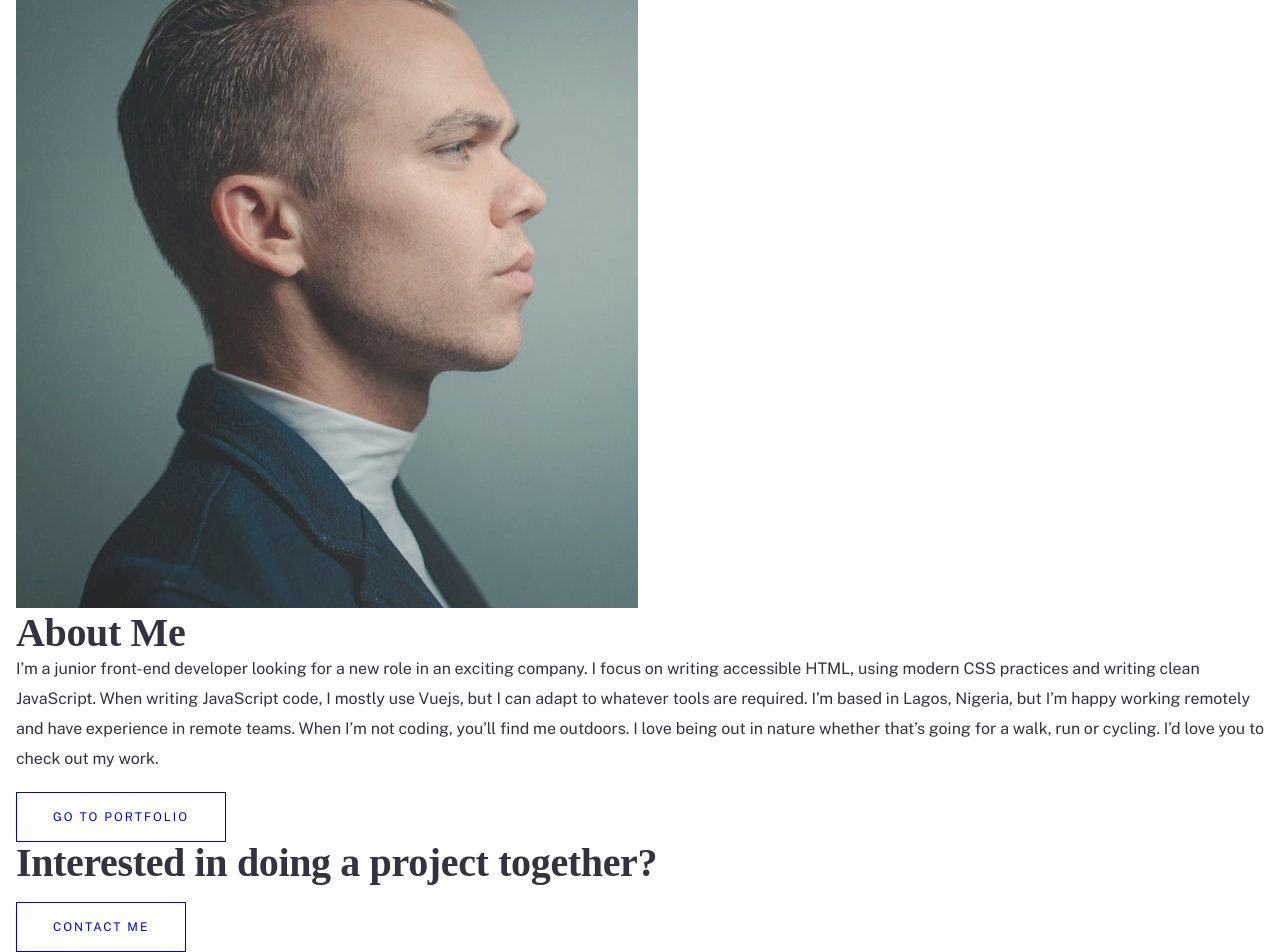
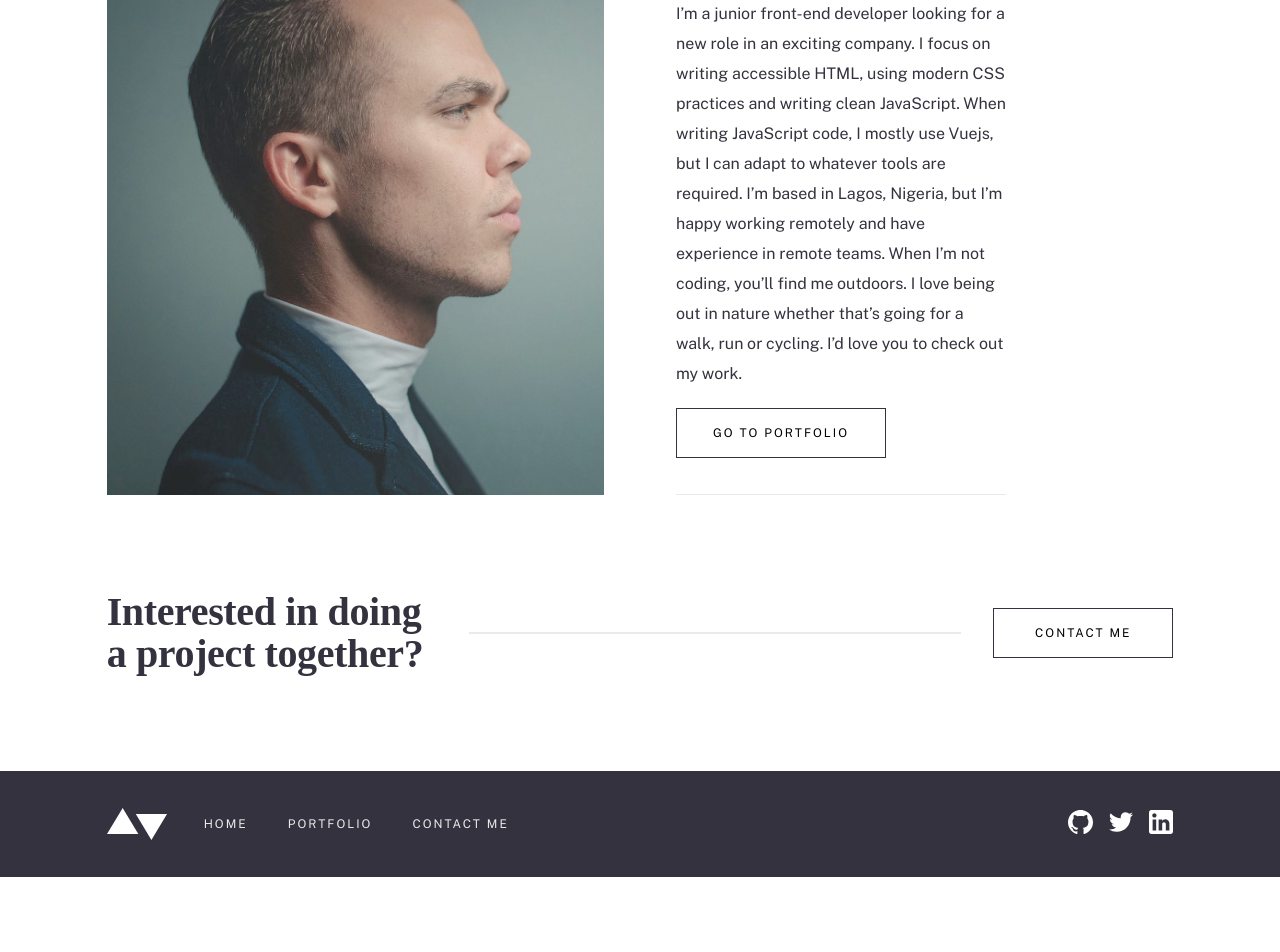
Before and after one commit to alfredthompsonOvie/minimalist-portfolio-website, a Vue app: page / in a window 1280 px wide. Shown: the part 964-1916 px from the top of the page. After the commit the page ends 1841 px from the top, so only its background shows below. Built offline with nearby package versions, Linux system fonts and the light colour scheme; a web font is replaced by a local one.

Commit message:
worked on the structure of homeView

```diff
--- a/src/App.vue
+++ b/src/App.vue
@@ -1,36 +1,37 @@
 <template>
 	<AppNav />
 
-
 	<RouterView v-slot="{ Component }">
-  <transition name="slide" mode="out-in">
+		<transition name="slide">
 			<component :is="Component"></component>
 		</transition>
 	</RouterView>
+
+	<AppFooter />
 </template>
 
 <script>
-import AppNav from '@/components/AppNav.vue';
+import AppNav from "@/components/AppNav.vue";
+import AppFooter from "./components/AppFooter.vue";
 
 export default {
 	components: {
-    AppNav
+		AppNav,
+		AppFooter,
 	},
-  setup () {
-
-
-    return {}
-  }
-}
+	setup() {
+		return {};
+	},
+};
 </script>
 
 <style lang="scss" scoped>
-.slide-enter-from  {
+.slide-enter-from {
 	/* transform: translateX(-100px); */
 	left: -100%;
 	/* opacity: 0; */
 }
-.slide-enter-to  {
+.slide-enter-to {
 	left: 0%;
 	/* opacity: 1; */
 }
@@ -40,10 +41,10 @@ export default {
 }
 .slide-leave-from {
 	transform: scale(1);
-
 }
-.slide-enter-active, .slide-leave-active {
+.slide-enter-active,
+.slide-leave-active {
 	position: absolute;
-  transition: all .45s ease;
+	transition: all 0.85s ease;
 }
 </style>
--- a/src/assets/main.css
+++ b/src/assets/main.css
@@ -68,11 +68,16 @@
 	/* padding: 2rem; */
 	font-family: var(--ff-body);
 }
-main {
+/* main {
 	padding-inline: 1em;
-}
+} */
+
 a {
 	text-decoration: none;
+	text-transform: uppercase;
+	letter-spacing: 2px;
+	line-height: 2.5;
+	font-size: 12px;
 }
 button {
 	background-color: transparent;
@@ -121,13 +126,13 @@ ul {
 .cat__icon img {
 	width: 16px;
 }
-.cta__content {
+
+.cta__sec {
+	border: 1px solid var(--GrayishDarkBlue);
 	padding: 1em 3em;
 	letter-spacing: 2px;
 	line-height: 2;
-}
-.cta__sec {
-	border: 1px solid;
+	color: inherit;
 }
 .title,
 .subHeading {
@@ -139,3 +144,25 @@ ul {
 	line-height: 42px;
 	letter-spacing: -0.36px;
 }
+/*! --> --> --> --> --> --> --> --> --> --> --> -->  */
+/*? <-- <-- <-- <-- <-- <-- <-- <-- <-- <-- <-- <--  */
+/** --> --> --> --> --> --> --> --> --> --> --> -->  */
+/*? <-- <-- <-- <-- <-- <-- <-- <-- <-- <-- <-- <--  */
+/*! --> --> --> --> --> --> --> --> --> --> --> -->  */
+/* footer {
+	margin-inline: 2em
+} */
+.grid {
+	display: grid;
+	grid-template-columns: 1fr 10fr 1fr;
+	grid-template-rows: auto;
+}
+.grid__contents {
+	grid-row: 1;
+	grid-column: 2;
+}
+@media (min-width: 1300px) {
+	.grid {
+		grid-template-columns: 1.5fr 9fr 1.5fr;
+	}
+}
--- /dev/null
+++ b/src/components/AppFooter.vue
@@ -0,0 +1,130 @@
+<template>
+	<footer>
+		<section class="footer__contents">
+			<img src="@/assets/images/logo.svg" alt="" class="branding__footer" />
+			<ul class="nav__list">
+				<li>
+					<router-link :to="{ name: 'home' }" class="footerNav__link">Home</router-link>
+				</li>
+				<li>
+					<router-link :to="{ name: 'portfolioView' }" class="footerNav__link">Portfolio</router-link>
+				</li>
+				<li>
+					<router-link :to="{ name: 'contactView' }" class="footerNav__link">Contact Me</router-link>
+				</li>
+			</ul>
+			<ul class="social__list">
+				<li>
+					<router-link :to="{ name: '' }">
+						<img src="@/assets/images/icons/github.svg" alt="" />
+					</router-link>
+				</li>
+				<li>
+					<router-link :to="{ name: '' }">
+						<img src="@/assets/images/icons/twitter.svg" alt="" />
+					</router-link>
+				</li>
+				<li>
+					<router-link :to="{ name: '' }">
+						<img src="@/assets/images/icons/linkedin.svg" alt="" />
+					</router-link>
+				</li>
+			</ul>
+		</section>
+	</footer>
+</template>
+
+<script>
+export default {
+	setup() {
+		return {};
+	},
+};
+</script>
+
+<style lang="scss" scoped>
+footer {
+  background-color: var(--GrayishDarkBlue);
+  display: grid;
+  grid-template-columns: 1fr 10fr 1fr;
+  grid-template-rows: auto;
+}
+.footer__contents {
+  grid-column: 2;
+  grid-row: 1;
+  padding: 2em 0;
+  text-align: center;
+}
+.footer__contents > * {
+  margin-top: 1.5em;
+}
+.branding__footer, .social__list {
+  filter: invert(1) brightness(2);
+}
+.footerNav__link {
+  color: var(--LightGreyTextField);
+  transition: all .3s ease;
+  padding: .5em 1em;
+  display: inline-block;
+}
+.footerNav__link:hover {
+  color: var(--SlightlyDesaturatedCyan);
+}
+
+.social__list {
+  display: flex;
+  justify-content: center;
+  align-items: center;
+  gap: 1em;
+  transition: all .3s ease;
+
+}
+.social__list a {
+  transition: all .3s ease;
+  display: inline-flex;
+  img {
+    image-rendering: crisp-edges;
+
+    filter: sepia(1);
+  }
+}
+/* github */
+.social__list li:nth-child(1) a:hover {
+  transform: translateY(-2px) scale(1.5);
+}
+/* twitter */
+.social__list li:nth-child(2) a:hover {
+  transform: translateY(-2px) scale(1.3) rotate(-12deg);
+  filter: saturate(99);
+
+}
+/* linkedin */
+.social__list li:nth-child(3) a:hover {
+  transform: translateY(-2px) scale(1.5) rotate(8deg);
+  filter: invert(1) hue-rotate(180deg) contrast(1.4) saturate(9);
+}
+
+@media (min-width: 760px) {
+  .footer__contents {
+  padding: 2em 0;
+  }
+  .footer__contents > * {
+  margin-top: 0;
+  }
+  .footer__contents, .nav__list {
+  display: flex;
+  align-items: center;
+  justify-content: flex-start;
+  gap: 1.5em;
+}
+
+
+.nav__list {
+  gap: 1em;
+}
+.social__list {
+  margin-left: auto;
+}
+}
+
+</style>
--- a/src/components/AppNav.vue
+++ b/src/components/AppNav.vue
@@ -1,5 +1,6 @@
 <template>
-	<nav>
+	<header class="grid">
+		<nav class="grid__contents">
 			<!-- branding -->
 			<img src="@/assets/images/logo.svg" alt="site logo" />
 			<!-- hamburger menu -->
@@ -48,6 +49,7 @@
 				</li>
 			</ul>
 		</nav>
+	</header>
 </template>
 
 <script>
@@ -167,12 +169,7 @@ nav {
 		padding: .5em 3em;
 	}
 }
-a {
-	text-transform: uppercase;
-	letter-spacing: 2px;
-	line-height: 2.5;
-	font-size: 12px;
-}
+
 .mainMenu {
 	display: flex;
 	gap: 1em;
--- /dev/null
+++ b/src/components/ContactMe.vue
@@ -0,0 +1,77 @@
+<template>
+	<section class="contact">
+		<div class="contact__contents">
+			<h2 class="subHeading">Interested in doing a project together?</h2>
+			<span class="line"></span>
+			<router-link :to="{ name: 'contactView' }" class="cta cta__sec">
+				<!-- <span class="cta__content"></span> -->
+				Contact Me
+			</router-link>
+		</div>
+	</section>
+</template>
+
+<script>
+export default {
+	setup() {
+		return {};
+	},
+};
+</script>
+
+<style lang="scss" scoped>
+.contact {
+	display: grid;
+	grid-template-columns: 1fr 10fr 1fr;
+	grid-template-rows: auto;
+	margin: 7em 0 5em;
+}
+.contact__contents {
+	grid-row: 1;
+	grid-column: 2;
+	text-align: center;
+}
+.subHeading {
+	max-width: 320px;
+	margin-inline: auto;
+	margin-bottom: 0.6em;
+}
+
+@media (min-width: 550px) {
+	.subHeading {
+		max-width: 330px;
+	}
+}
+
+@media (min-width: 760px) {
+  .contact {
+	margin: 0;
+}
+	.contact__contents {
+		display: flex;
+		align-items: center;
+		gap: 2em;
+		margin: 6em 0;
+		/* border: 1px solid; */
+	}
+	.subHeading {
+		margin-bottom: 0;
+    text-align: left;
+	}
+	.line {
+		background-color: var(--LightGreyTextField);
+		width: 100%;
+		width: 50%;
+		height: 2px;
+		display: inline-flex;
+		/* align-self: center; */
+		/* flex: 1; */
+	}
+	.cta__sec {
+		flex: 2;
+		display: block;
+		min-width: 15em;
+		margin-top: 0;
+	}
+}
+</style>
--- a/src/router/index.js
+++ b/src/router/index.js
@@ -35,14 +35,20 @@ const router = createRouter({
     },
   ],
 
-  // scrollBehavior (to, from, savedPosition) {
+  scrollBehavior (to, from, savedPosition) {
+    if (to.hash ) {
+      return { el: to.hash, top: 5, behavior: "smooth"};
+    }
+    if (savedPosition) {
 
-  //   return {
-  //     el: "#about",
-  //     // top: -10,
-  //     behavior: "smooth"
-  //   }
-  // }
+      return savedPosition;
+    }
+    return {
+      top: 0,
+
+      behavior: "smooth"
+    }
+  }
 })
 
 export default router
--- a/src/views/ContactView.vue
+++ b/src/views/ContactView.vue
@@ -1,5 +1,33 @@
 <template>
-	<div>Contact Me</div>
+	<main>
+		<h1>
+			Contact Me
+		</h1>
+
+		<p>
+      Lorem, ipsum dolor sit amet consectetur adipisicing elit. Iure facere aperiam accusamus magni reprehenderit, assumenda soluta repudiandae. Unde illo quasi, veritatis, sint magnam reprehenderit ut recusandae optio fugit iusto rem?
+    </p>
+    <p>
+      Lorem, ipsum dolor sit amet consectetur adipisicing elit. Iure facere aperiam accusamus magni reprehenderit, assumenda soluta repudiandae. Unde illo quasi, veritatis, sint magnam reprehenderit ut recusandae optio fugit iusto rem?
+    </p>
+    <p>
+      Lorem, ipsum dolor sit amet consectetur adipisicing elit. Iure facere aperiam accusamus magni reprehenderit, assumenda soluta repudiandae. Unde illo quasi, veritatis, sint magnam reprehenderit ut recusandae optio fugit iusto rem?
+    </p>
+    <p>
+      Lorem, ipsum dolor sit amet consectetur adipisicing elit. Iure facere aperiam accusamus magni reprehenderit, assumenda soluta repudiandae. Unde illo quasi, veritatis, sint magnam reprehenderit ut recusandae optio fugit iusto rem?
+    </p><p>
+      Lorem, ipsum dolor sit amet consectetur adipisicing elit. Iure facere aperiam accusamus magni reprehenderit, assumenda soluta repudiandae. Unde illo quasi, veritatis, sint magnam reprehenderit ut recusandae optio fugit iusto rem?
+    </p>
+    <p>
+      Lorem, ipsum dolor sit amet consectetur adipisicing elit. Iure facere aperiam accusamus magni reprehenderit, assumenda soluta repudiandae. Unde illo quasi, veritatis, sint magnam reprehenderit ut recusandae optio fugit iusto rem?
+    </p>
+    <p>
+      Lorem, ipsum dolor sit amet consectetur adipisicing elit. Iure facere aperiam accusamus magni reprehenderit, assumenda soluta repudiandae. Unde illo quasi, veritatis, sint magnam reprehenderit ut recusandae optio fugit iusto rem?
+    </p>
+    <p>
+      Lorem, ipsum dolor sit amet consectetur adipisicing elit. Iure facere aperiam accusamus magni reprehenderit, assumenda soluta repudiandae. Unde illo quasi, veritatis, sint magnam reprehenderit ut recusandae optio fugit iusto rem?
+    </p>
+	</main>
 </template>
 
 <script>
@@ -11,4 +39,11 @@ export default {
 };
 </script>
 
-<style lang="scss" scoped></style>
+<style lang="scss" scoped>
+main {
+  background-color: blue;
+  height: 100vh;
+  color: aliceblue;
+
+}
+</style>
--- a/src/views/HomeView.vue
+++ b/src/views/HomeView.vue
@@ -1,30 +1,23 @@
 <template>
 	<main>
-		<section class="hero">
+		<section class="hero grid">
+			<div class="hero__contents grid__contents">
 				<div class="hero__illustration">
-				<!-- <img
-          src="@/assets/images/homepage/mobile/image-homepage-hero.jpg"
-          alt=""
-        /> -->
 					<img
 						src="@/assets/images/homepage/mobile/image-homepage-hero@2x.jpg"
 						alt=""
 						v-if="mobileNav"
 					/>
-				<!-- <img
-					src="@/assets/images/homepage/desktop/image-homepage-hero.jpg"
-					alt=""
-          v-if="!mobileNav"
-				/> -->
 					<img
 						src="@/assets/images/homepage/desktop/image-homepage-hero@2x.jpg"
 						alt=""
 						v-if="!mobileNav"
 					/>
 				</div>
-			<div class="hero__content">
-				<h1>Hey, I’m Alfred Thompson Ovie and I love building beautiful websites</h1>
-
+				<div class="hero__content hero__details">
+					<h1 class="heading">
+						Hey, I’m Alfred Thompson Ovie and I love building beautiful websites
+					</h1>
 
 					<!-- <button
 					@click.prevent="scrollToAnchorPoint('about')"
@@ -34,63 +27,63 @@
 						/></span>
 						<span class="cta__content">About Me</span>
 					</button> -->
-        <router-link
-        class="cta cta__primary"
-        to="#about"
-        >
+					<router-link class="cta cta__primary" to="#about">
 						<span class="cta__icon"
 							><img src="@/assets/images/icons/down-arrows.svg" alt=""
 						/></span>
 						<span class="cta__content">About Me</span>
 					</router-link>
 				</div>
+			</div>
 		</section>
 
-		<section class="about" ref="about" id="about">
-			<!-- <img src="@/assets/images/homepage/mobile/image-homepage-profile.jpg" alt="">
-        -->
+		<section class="about grid" ref="about" id="about">
+			<div class="grid__contents about__contents">
 				<div class="about__illustration">
 					<img
 						src="@/assets/images/homepage/mobile/image-homepage-profile@2x.jpg"
 						alt=""
+						v-if="mobileNav"
+					/>
+					<img
+						src="@/assets/images/homepage/desktop/image-homepage-profile@2x.jpg"
+						alt=""
+						v-if="!mobileNav"
 					/>
 				</div>
-      <div class="about__content">
-        <h1 class="title">
-          About Me
-        </h1>
+				<div class="about__content about__details">
+					<h1 class="subHeading">About Me</h1>
 					<p class="description">
-          I’m a junior front-end developer looking for a new role in an exciting company.
-          I focus on writing accessible HTML, using modern CSS practices and writing clean
-          JavaScript. When writing JavaScript code, I mostly use Vuejs, but I can adapt to
-          whatever tools are required. I’m based in Lagos, Nigeria, but I’m happy working remotely
-          and have experience in remote teams. When I’m not coding, you’ll find me outdoors.
-          I love being out in nature whether that’s going for a walk, run or cycling. I’d love
-          you to check out my work.
-
+						I’m a junior front-end developer looking for a new role in an
+						exciting company. I focus on writing accessible HTML, using modern
+						CSS practices and writing clean JavaScript. When writing JavaScript
+						code, I mostly use Vuejs, but I can adapt to whatever tools are
+						required. I’m based in Lagos, Nigeria, but I’m happy working
+						remotely and have experience in remote teams. When I’m not coding,
+						you’ll find me outdoors. I love being out in nature whether that’s
+						going for a walk, run or cycling. I’d love you to check out my work.
 					</p>
 
 					<router-link :to="{ name: 'portfolioView' }" class="cta cta__sec">
-					<span class="cta__content">Go to Portfolio</span>
+						<!-- <span class="cta__content">Go to Portfolio</span> -->
+						Go to Portfolio
 					</router-link>
 				</div>
+			</div>
 		</section>
-    <section>
-      <h2 class="subHeading">
-        Interested in doing a project together?
-      </h2>
-      <router-link :to="{ name: 'contactView' }" class="cta cta__sec">
-					<span class="cta__content">Contact Me</span>
-				</router-link>
-    </section>
+
+		<ContactMe />
 	</main>
 </template>
 
 <script>
+import ContactMe from "../components/ContactMe.vue";
 import { ref, onMounted } from "vue";
 
-
 export default {
+	components: {
+		ContactMe,
+	},
 	setup() {
 		const about = ref(null);
 
@@ -123,7 +116,6 @@ export default {
 			window.addEventListener("resize", checkScreen);
 		});
 
-
 		return {
 			about,
 			mobileNav,
@@ -134,9 +126,9 @@ export default {
 </script>
 
 <style lang="scss" scoped>
-.hero {
+.hero__contents {
 	/* border: 1px solid; */
-  margin-top: .5em;
+	margin-top: 0.5em;
 }
 .hero__illustration {
 	text-align: center;
@@ -145,27 +137,61 @@ export default {
 	padding: 1em 0;
 }
 .hero__content h1 {
-	font-size: 40px;
+	font-family: var(--ff-heading);
+	font-size: clamp(25px, 10vw, 40px);
 	font-weight: 700;
-	font-family: var(--ff-heading);
-  margin-top: .3em;
-}
-.about {
-  margin-top: 5em;
+	margin-top: 0.3em;
 }
 .cta__primary {
 	background-color: var(--DarkBlue);
 	color: #fff;
 	margin-top: 1.8em;
+}
+.cta__primary:hover .cta__content,
+.cta__primary:hover .cta__icon {
+	background-color: var(--SlightlyDesaturatedCyan);
+}
+.cta__content {
+	padding: 1em 3em;
+	letter-spacing: 2px;
+	line-height: 2;
+}
+/*! --> --> --> --> --> --> --> --> --> --> --> -->  */
+/*? <-- <-- <-- <-- <-- <-- <-- <-- <-- <-- <-- <--  */
+/** --> --> --> --> --> --> --> --> --> --> --> -->  */
+/*? <-- <-- <-- <-- <-- <-- <-- <-- <-- <-- <-- <--  */
+/*! --> --> --> --> --> --> --> --> --> --> --> -->  */
+.about {
+	margin-top: 5em;
+}
+.about__illustration {
+	text-align: center;
+}
+.about__details {
+	margin-top: 2em;
+	border-top: 1px solid var(--LightGreyTextField);
+	border-bottom: 1px solid var(--LightGreyTextField);
 
+	display: flex;
+	justify-content: space-evenly;
+	flex-direction: column;
+	padding: 1.5em 0;
 }
-.cta__primary:hover {
-	background-color: var(--SlightlyDesaturatedCyan);
+.subHeading {
+	/* margin: 0.5em 0; */
+}
+.description {
+	padding: 1em 0 1.2em;
+}
+.cta__sec {
+	margin-top: 2em;
+	margin-bottom: 3em;
+	align-self: flex-start;
 }
 
 /* 768px */
-@media (min-width: 760px){
-  .hero {
+@media (min-width: 760px) {
+	.hero__contents {
 		display: grid;
 		grid-template-columns: 1fr;
 		grid-template-rows: calc(100vh - 6em);
@@ -178,19 +204,98 @@ export default {
 	.hero__illustration img {
 		width: 100%;
 		height: 100%;
-
 	}
-
 	.hero__content {
 		grid-row: 1;
 		grid-column: 1;
-    max-width: 550px;
+		align-self: end;
 		background-color: var(--VeryLightGreyBG);
-    align-self: end;
 		padding: 2em 2em 0 0;
+
+		max-width: 450px;
+	}
+	.hero__content h1 {
+		font-size: clamp(25px, 4vw, 32px);
 	}
 	.cta__primary {
 		margin-top: 3em;
 	}
+	.about__contents {
+		display: grid;
+		grid-template-columns: 0.8fr 1.2fr;
+		grid-template-rows: 80vh;
+		grid-template-rows: 100vh;
+		grid-template-rows: auto;
+		grid-gap: 3em;
+	}
+	.about__illustration {
+		grid-column: 1;
+		grid-row: 1;
+		margin: 0;
+
+		img {
+			height: 100%;
+			object-fit: cover;
+			object-position: right;
+		}
+	}
+	.about__content {
+		border-top: 1px solid var(--LightGreyTextField);
+		border-bottom: 1px solid var(--LightGreyTextField);
+
+		display: flex;
+		justify-content: space-evenly;
+
+		flex-direction: column;
+	}
+	.about__details {
+		margin-top: 0em;
+		max-width: 330px;
+	}
+	.cta__sec {
+		margin-top: 0em;
+		margin-bottom: 1em;
+		align-self: flex-start;
+	}
+	.subHeading {
+		margin: 0;
+	}
+}
+
+@media (min-width: 992px) {
+	.hero__content {
+		/* max-width: 550px; */
+	}
+	.hero__content h1 {
+		font-size: clamp(25px, 4vw, 40px);
+	}
+}
+@media (min-width: 1200px) {
+	.hero__content {
+		padding: 2em 2.5em 0 0;
+	}
+	.about__contents {
+		grid-template-columns: 1fr 1fr;
+		grid-gap: 4.5em;
+	}
+	.about__illustration img {
+		width: 100%;
+		object-fit: cover;
+		object-fit: initial;
+		object-fit: contain;
+		object-fit: scale-down;
+		object-fit: fill;
+		object-position: center;
+		object-position: 0 0;
+	}
+}
+@media (min-width: 1300px) {
+	.hero__content {
+		max-width: 450px;
+		max-width: 550px;
+	}
+	.hero__content h1 {
+		font-size: clamp(25px, 4vw, 40px);
+	}
 }
 </style>
--- a/src/views/PortfolioView.vue
+++ b/src/views/PortfolioView.vue
@@ -1,7 +1,22 @@
 <template>
-  <div>
-    PortfolioView
-  </div>
+  <main>
+    <h1>
+
+      PortfolioView
+    </h1>
+    <p>
+      Lorem, ipsum dolor sit amet consectetur adipisicing elit. Iure facere aperiam accusamus magni reprehenderit, assumenda soluta repudiandae. Unde illo quasi, veritatis, sint magnam reprehenderit ut recusandae optio fugit iusto rem?
+    </p>
+    <p>
+      Lorem, ipsum dolor sit amet consectetur adipisicing elit. Iure facere aperiam accusamus magni reprehenderit, assumenda soluta repudiandae. Unde illo quasi, veritatis, sint magnam reprehenderit ut recusandae optio fugit iusto rem?
+    </p>
+    <p>
+      Lorem, ipsum dolor sit amet consectetur adipisicing elit. Iure facere aperiam accusamus magni reprehenderit, assumenda soluta repudiandae. Unde illo quasi, veritatis, sint magnam reprehenderit ut recusandae optio fugit iusto rem?
+    </p>
+    <p>
+      Lorem, ipsum dolor sit amet consectetur adipisicing elit. Iure facere aperiam accusamus magni reprehenderit, assumenda soluta repudiandae. Unde illo quasi, veritatis, sint magnam reprehenderit ut recusandae optio fugit iusto rem?
+    </p>
+  </main>
 </template>
 
 <script>
@@ -16,5 +31,9 @@ export default {
 </script>
 
 <style lang="scss" scoped>
-
+main {
+  background-color: black;
+  height: 100vh;
+  color: aliceblue;
+}
 </style>
```
Lines whose indentation alone changed are shown as unchanged.
